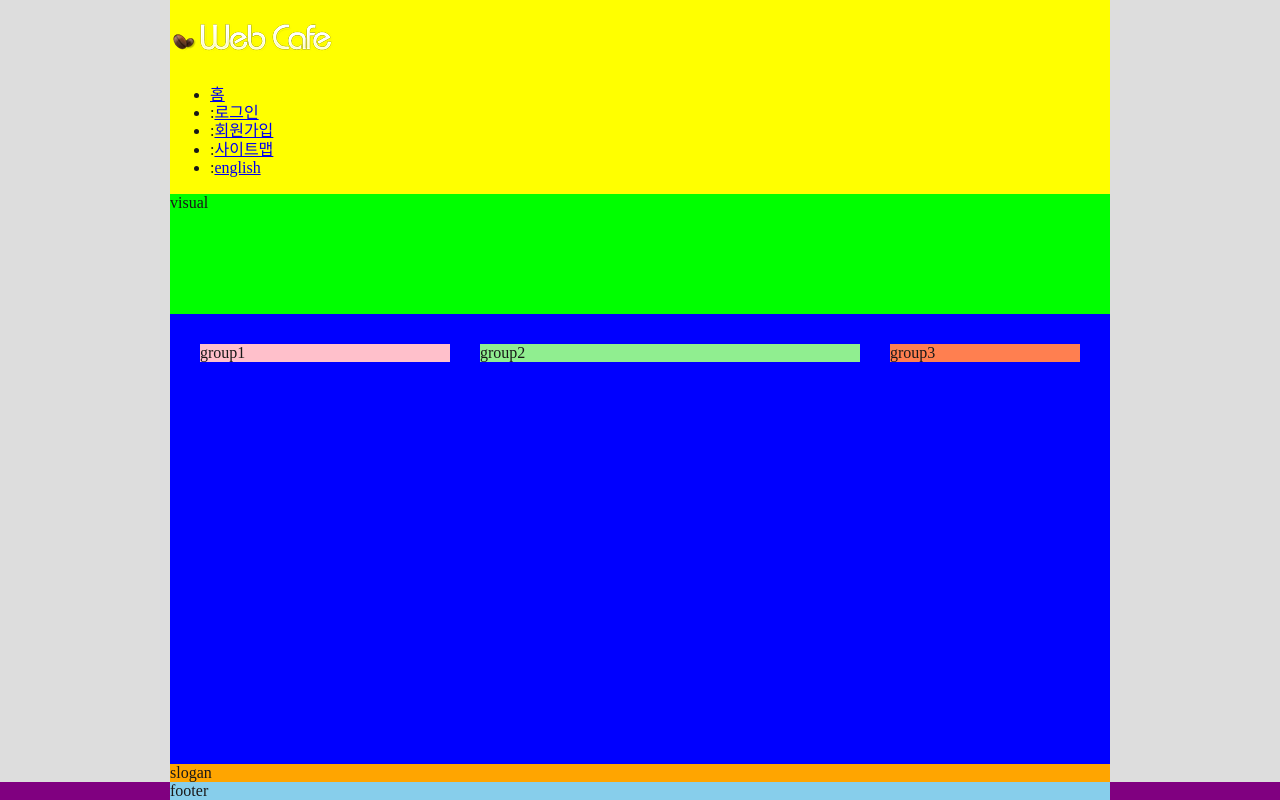
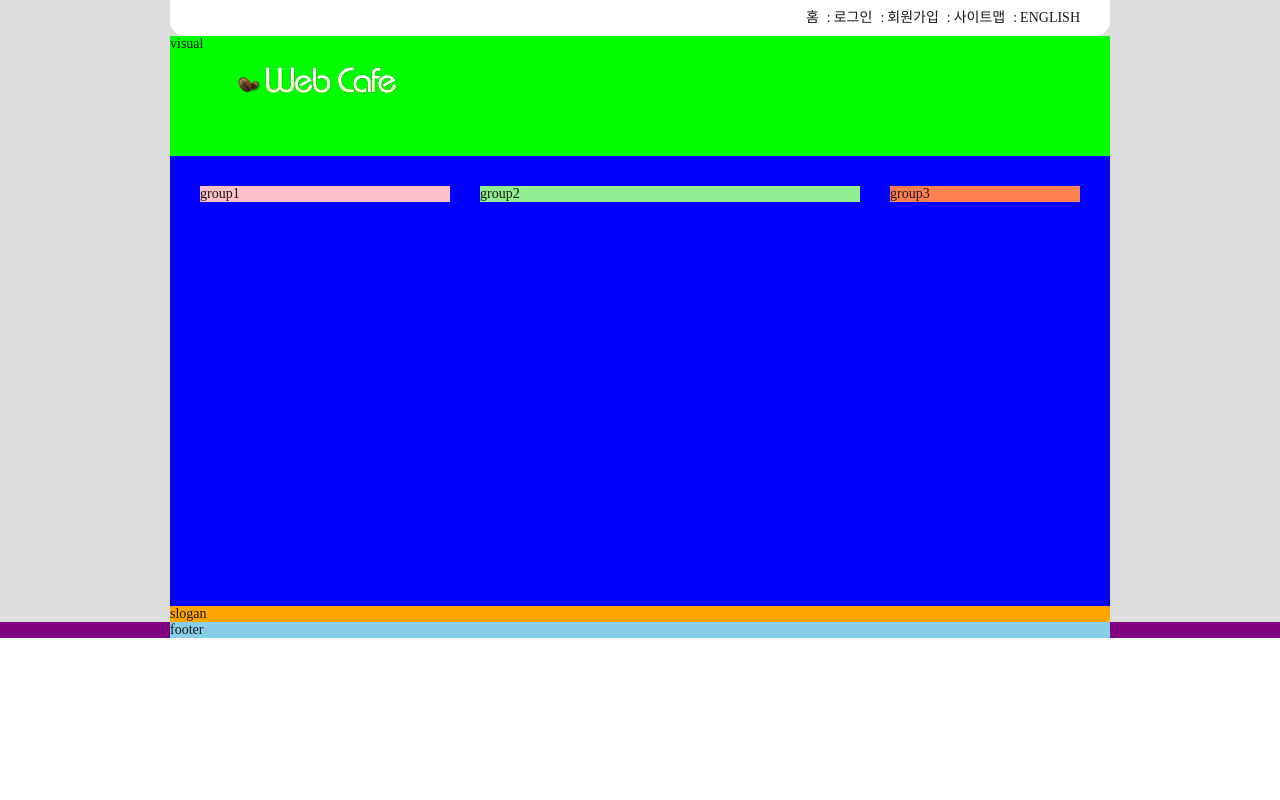
Before and after one commit to dunamisyoung/FDS17_Fixed, a plain HTML site: page index.html in a window 1280 px wide. Drawn offline with Linux system fonts and the light colour scheme; a web font is replaced by a local one.

Commit message:
로고및 멤버 링크 디자인

```diff
--- a/style.css
+++ b/style.css
@@ -13,10 +13,16 @@ html {
 
 body {
   font-family: 'Spoqa Han Sans';
-  font-size: 1.6rem;
+  font-size: 1.4rem;
   font-weight: 300;
   color: #181818;
   background-color: #fff;
+}
+
+/* 링크 스타일 */
+a {
+  text-decoration: none;
+  color: inherit;
 }
 
 /* 레이아웃 */
@@ -36,8 +42,50 @@ body {
   width: 940px;
 }
 
+/* header */
 .header {
-  background-color: yellow;
+  position: relative;
+  background-color: #fff;
+  border-radius: 0 0 15px 15px;
+  padding: 0 30px 0 30px;
+}
+
+/* logo */
+.logo {
+  position: absolute;
+  top: 45px;
+  left: 65px;
+}
+
+/* 멤버링크 */
+.member {
+  list-style: none;
+  margin-top: 8px;
+  margin-right: -8px;
+  margin-bottom: 8px;
+  padding-left: 0;
+  font-size: 0;
+  text-align: right;
+  /* background-color: #ff0; */
+}
+
+.member li,
+.member a {
+  display: inline-block;
+}
+
+.member li {
+  font-size: 1.4rem;
+}
+
+.member [aria-hidden] {
+  /* margin: 0 5px; */
+}
+
+.member a {
+  text-transform: uppercase;
+  /* background-color: #fcf; */
+  padding: 2px 8px 2px 3px;
 }
 
 .visual {
```
